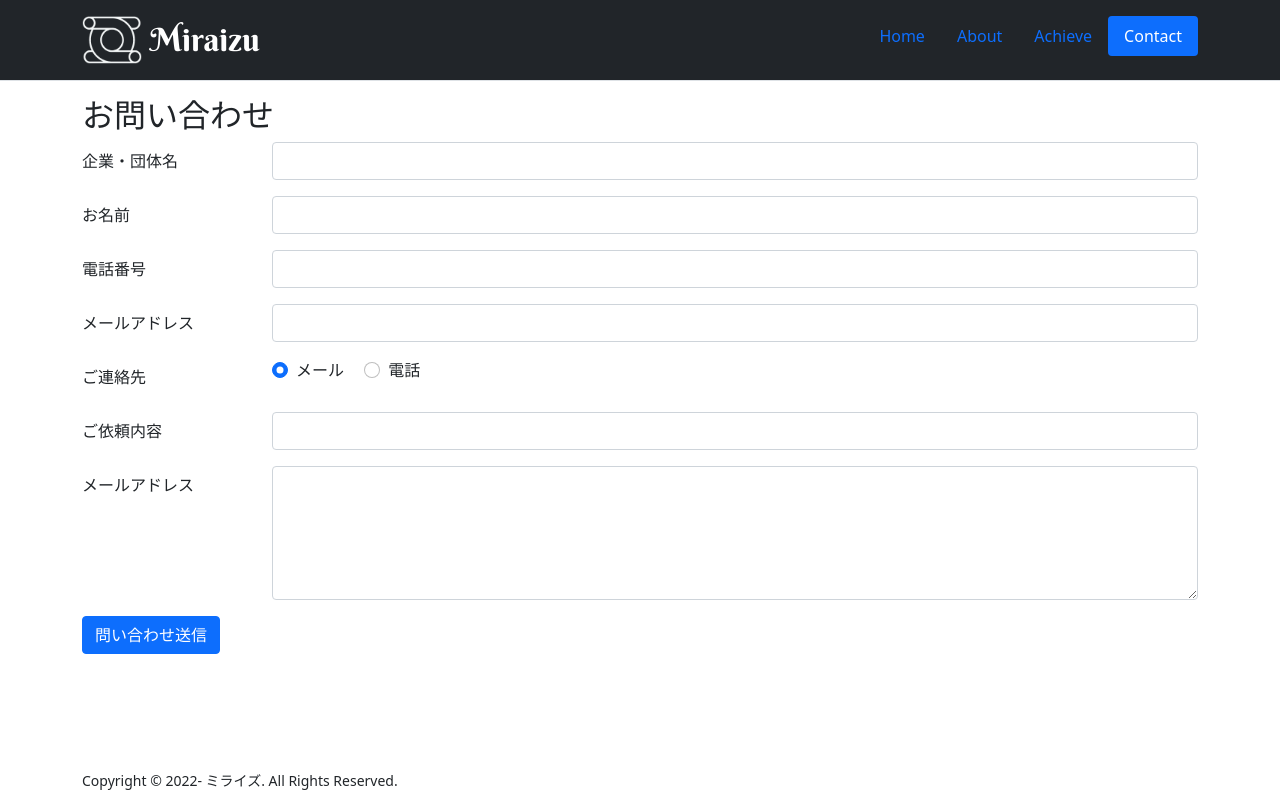
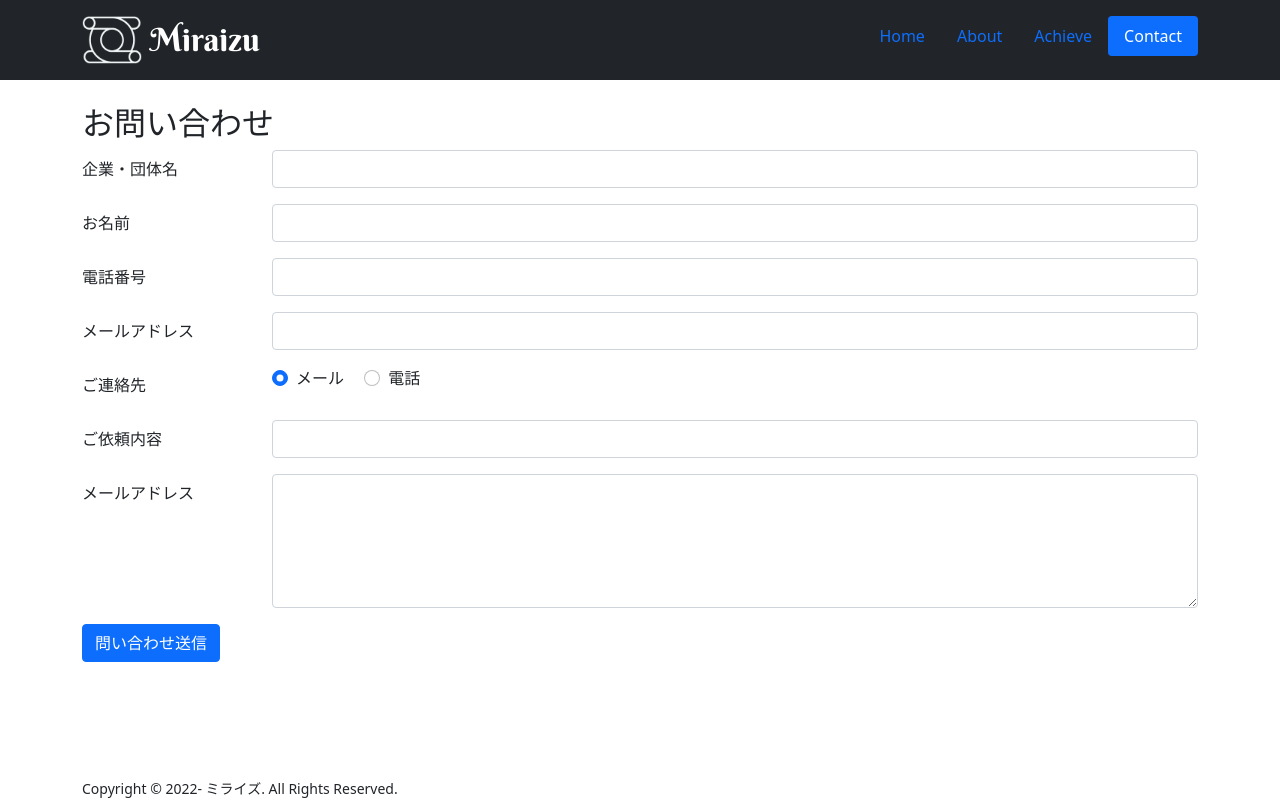
Before and after one commit to kyoto-miraizu/miraizu, a plain HTML site: page contact.html in a window 1280 px wide. Drawn offline with nearby package versions, Linux system fonts and the light colour scheme.

Commit message:
flex boxベースに変更

```diff
--- a/contact.html
+++ b/contact.html
@@ -12,8 +12,8 @@
     <link href="assets/css/global.css" rel="stylesheet">
     <title>ミライズ</title>
 </head>
-<body>
-<header class="py-3 mb-4 border-bottom bg-dark position-fixed top-0 w-100" >
+<body class="d-flex flex-column vh-100">
+<header class="bg-dark py-3 mb-4">
     <div class="container d-flex flex-wrap justify-content-between">
         <a href="./" class="d-flex align-items-center mb-3 mb-md-0 me-md-auto text-dark text-decoration-none flex-row">
             <img src="assets/images/logo_white.png" class="bi me-2" width="60" alt="ミライズ">
@@ -27,8 +27,8 @@
         </ul>
     </div>
 </header>
-<main class="pt-5 container">
-    <h2 class="mt-5">お問い合わせ</h2>
+<main class="flex-fill flex-grow-1 container">
+    <h2>お問い合わせ</h2>
     <form action="" method="post">
         <div class="row mb-3">
             <label for="input-group-name" class="col-sm-2 col-form-label">企業・団体名</label>
@@ -90,7 +90,7 @@
         <button type="submit" class="btn btn-primary">問い合わせ送信</button>
     </form>
 </main>
-<footer class="w-100 position-fixed bottom-0 p-2">
+<footer class="flex-shrink-1">
     <div class="container">
         <small>Copyright &copy; 2022- ミライズ. All Rights Reserved.</small>
     </div>
```
Also changed, not shown: about.html (+4 -4 lines), achieve.html (+4 -4 lines), index.html (+4 -4 lines).
